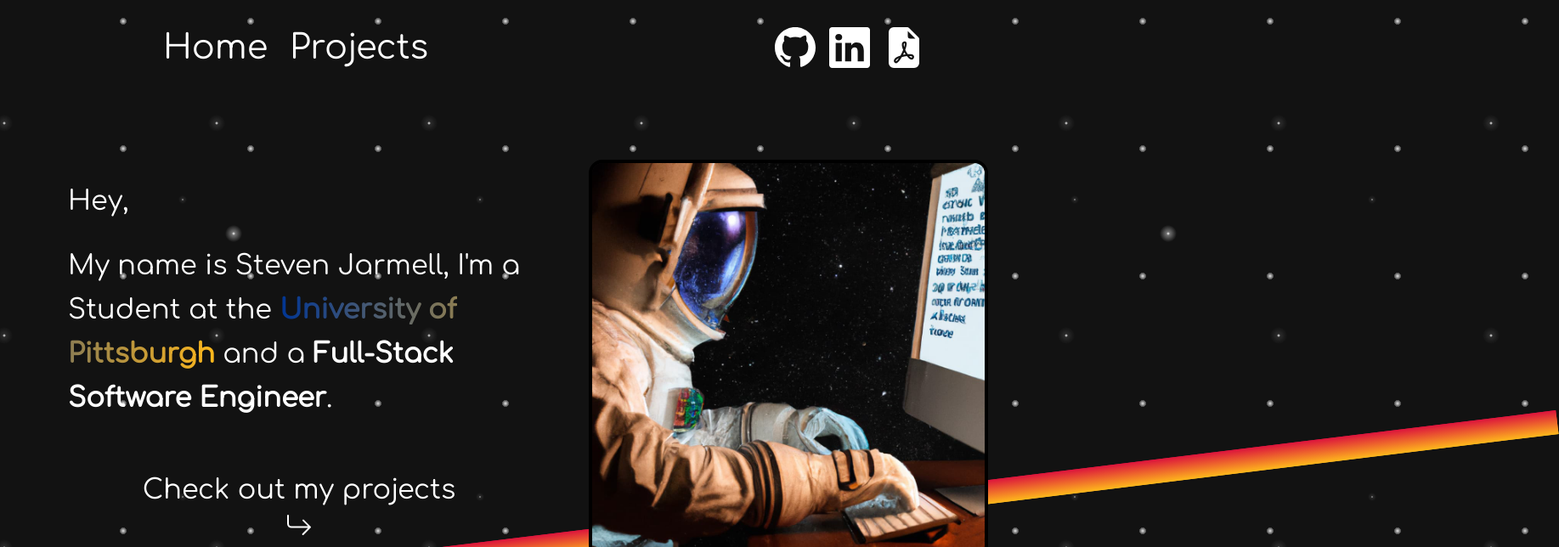
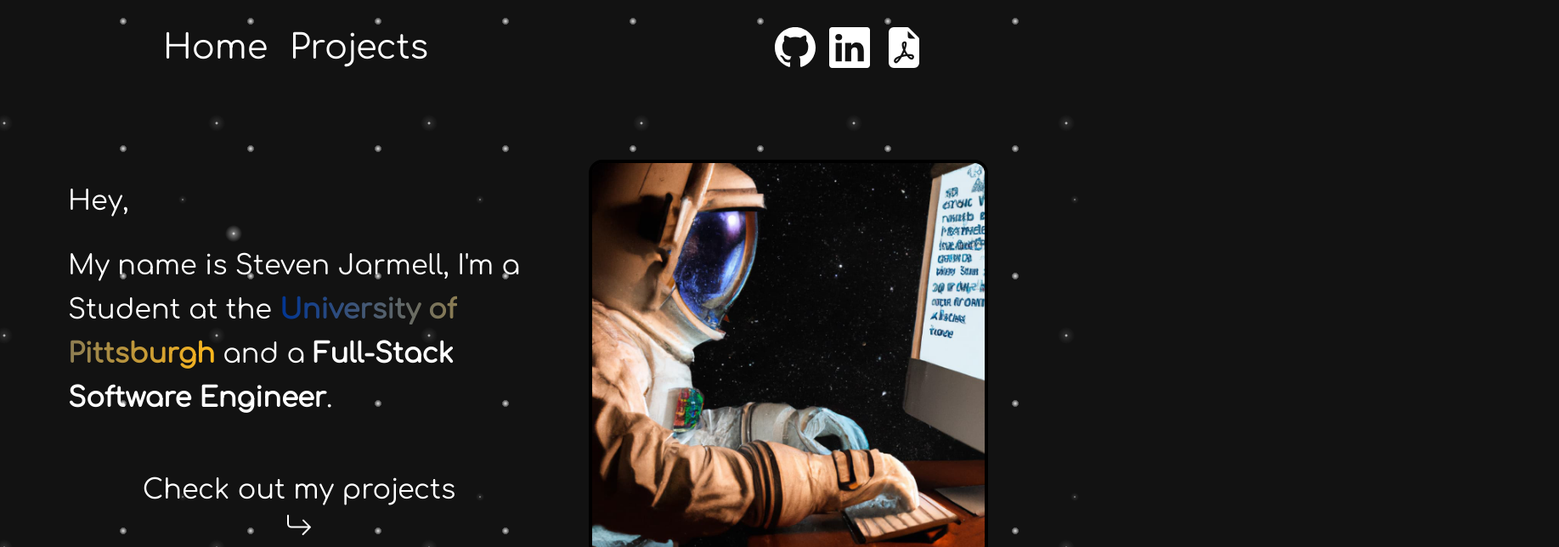
Before and after one commit to Steven-Jarmell/Steven-Jarmell.github.io, a React (Vite) app: page / in a window 1280 px wide. Shown: the top 644 px of the page at 85% size, 1835 px wide, since content can reach past the window. Built offline with nearby package versions, Linux system fonts and the light colour scheme.

Commit message:
Remove ugly line that I decided to put in

```diff
--- a/index.html
+++ b/index.html
@@ -6,7 +6,7 @@
     <meta name="viewport" content="width=device-width, initial-scale=1.0" />
     <title>Steven Jarmell</title>
   </head>
-  <body class="bg-lines">
+  <body>
     <div id="root"></div>
     <script type="module" src="/src/main.tsx"></script>
   </body>
--- a/src/App.tsx
+++ b/src/App.tsx
@@ -1,4 +1,3 @@
-import './Styles/App.css'
 import { Route, Routes } from "react-router-dom";
 import Layout from "./Components/Layout"
 import MainContent from './Components/MainContent';
--- a/src/Styles/index.css
+++ b/src/Styles/index.css
@@ -47,18 +47,6 @@ body {
 .bg-lines {
     z-index: -1;
 }
-
-.bg-lines::before,
-.bg-lines::after {
-    content: "";
-    position: absolute;
-    width: 150vw;
-    height: 1.75rem;
-    top: 75vh;
-    background-image: linear-gradient(to bottom, #dc143c, #ffb81c);
-    transform: translateX(-5rem) rotate(-7deg);
-}
-
 @media (max-width: 960px) {
     body,
     html {
```
Also changed, not shown: src/Styles/App.css (deleted).
